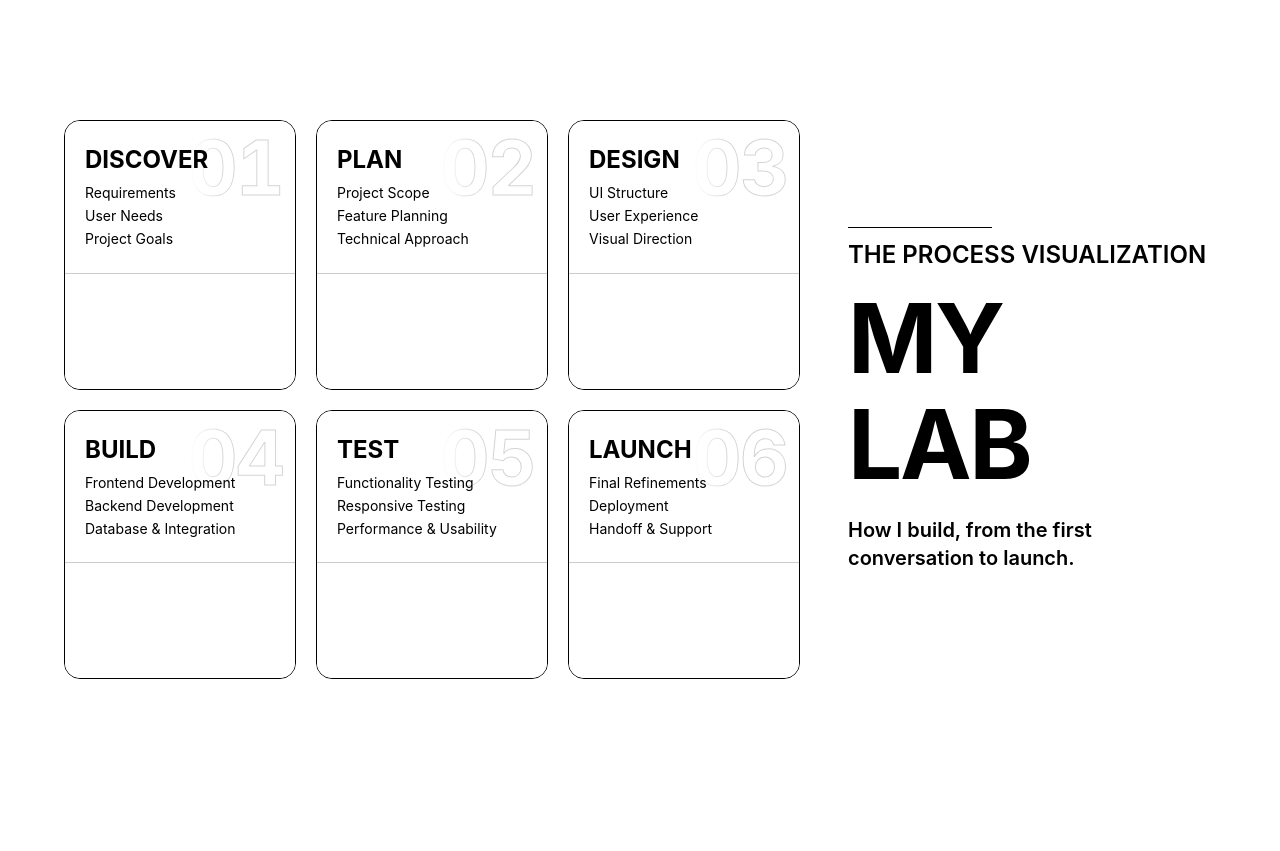
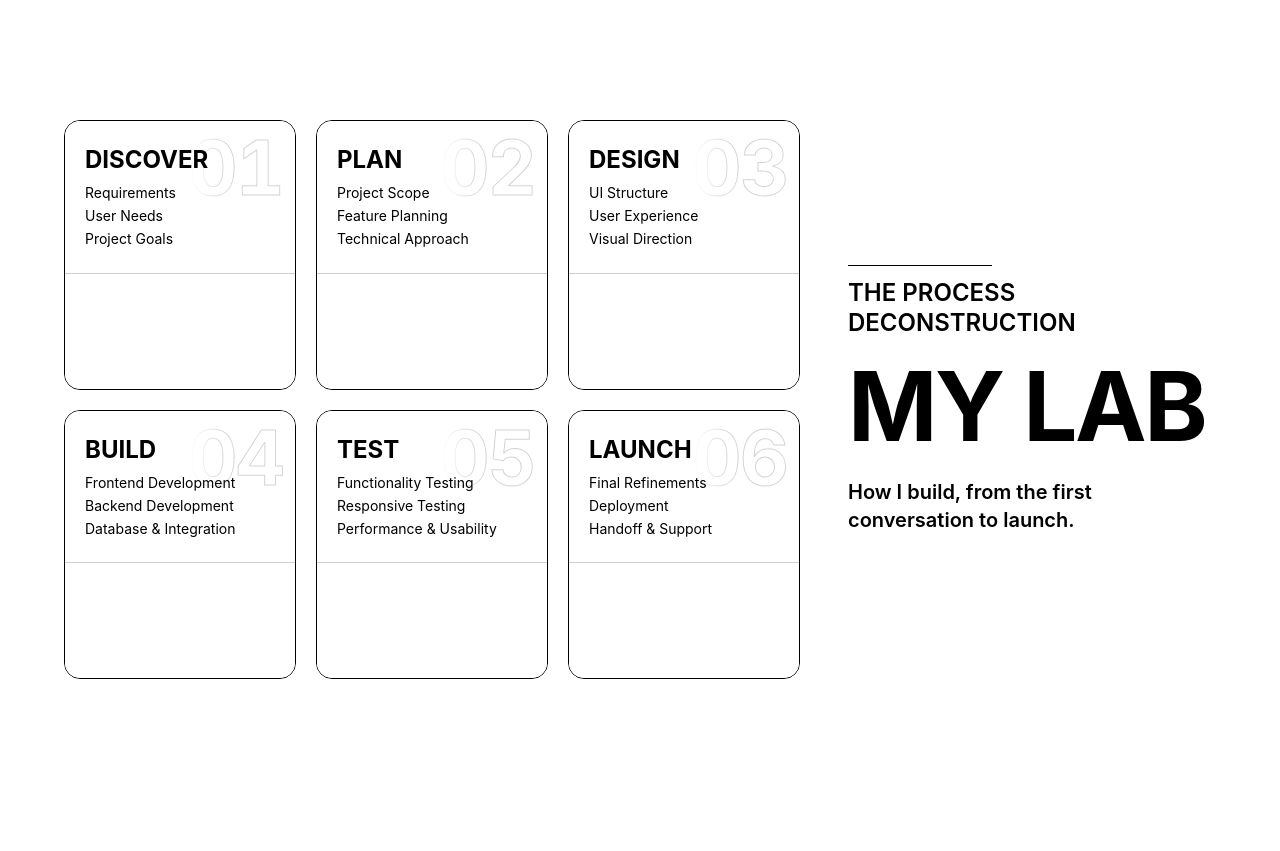
Before and after one commit to shuaiby18/portfolio, a React app: page / in a window 1280 px wide. Shown: the part 5940-6791 px from the top of the page. Built offline with nearby package versions, Linux system fonts and the light colour scheme; the HTML template or start-up script is replaced by a standard one.

Commit message:
Feat: Implemented tablet layout for process section

```diff
--- a/src/components/Process.jsx
+++ b/src/components/Process.jsx
@@ -36,28 +36,28 @@ const processSteps = [
 function Process() {
   return (
     <section id="process" className="py-20">
-      <div className="max-w-7xl mx-auto px-6 md:px-10 lg:px-16">
+      <div className="max-w-7xl mx-auto px-6 md:px-10 lg:px-16 @container/process">
         {/* Mobile layout */}
         <div className="min-[800px]:hidden">
           {/* Mobile introduction */}
           <div
             className="
-              min-w-0 grid grid-cols-[auto_minmax(0,1fr)] items-center
+              min-w-0 grid grid-cols-[minmax(0,1fr)_auto] items-center
+              max-[360px]:grid-cols-[minmax(0,1fr)_minmax(0,1.2fr)]
               gap-x-2 min-[384px]:gap-x-4 gap-y-2 mb-8
             "
           >
-            <div className="w-fit text-left self-end min-[550px]:self-center">
+            <div className="min-w-0 w-fit max-w-full text-left self-end min-[550px]:self-center">
               <div aria-hidden="true" className="w-full h-px bg-black mb-1" />
 
               <p className="text-[clamp(0.75rem,0.70rem_+_1vw,2rem)] font-semibold leading-tight">
-                <span className="block">THE PROCESS</span>{" "}
-                <span className="block">VISUALIZATION</span>
+                THE PROCESS DECONSTRUCTION
               </p>
             </div>
 
             <h2
               className="
-                min-w-0 text-right
+                min-w-0 text-right min-[360px]:whitespace-nowrap
                 text-[clamp(3rem,1rem_+_7.5vw,6rem)]
                 leading-[1.1] font-bold tracking-tight
               "
@@ -66,7 +66,8 @@ function Process() {
             </h2>
 
             <p className="col-span-2 text-[clamp(13px,2.5vw,16px)] leading-snug">
-              How I build, from the first conversation to launch.            </p>
+              How I build, from the first conversation to launch.
+            </p>
           </div>
 
           {/* Mobile process cards */}
@@ -113,58 +114,59 @@ function Process() {
           </div>
         </div>
 
-        <div className="max-[800px]:hidden xl:grid xl:grid-cols-[minmax(0,2fr)_minmax(0,1fr)] xl:items-center xl:gap-12">
+        {/* Tablet and desktop layout */}
+        <div
+          className="
+            hidden min-[800px]:grid
+            grid-cols-[minmax(0,2fr)_minmax(0,1fr)]
+            items-center gap-6
+            min-[800px]:@min-[956px]/process:gap-12
+          "
+        >
           {/* Section introduction */}
-          <div className="mb-16 xl:order-2 xl:mb-0">
-            <div className="hidden xl:block xl:mb-4">
+          <div className="order-2">
+            <div className="mb-4">
               <div aria-hidden="true" className="w-36 h-px bg-black mb-3" />
 
               <p className="text-[clamp(0.75rem,0.70rem_+_1vw,2rem)] font-semibold leading-tight">
-                THE PROCESS VISUALIZATION
+                THE PROCESS DECONSTRUCTION
               </p>
             </div>
 
             <h2
               className="
-                text-8xl font-bold text-center
-                xl:text-left xl:text-[clamp(3rem,1rem_+_7.5vw,6rem)]
-                xl:leading-[1.1] xl:tracking-tight
+                text-left text-[clamp(3rem,1rem_+_7.5vw,6rem)]
+                leading-[1.1] font-bold tracking-tight
               "
             >
-              <span className="xl:block">MY</span>{" "}
-              <span className="xl:block">LAB</span>
+              <span className="block">MY LAB</span>{" "}
             </h2>
 
-            <p className="hidden xl:block xl:mt-5 xl:max-w-xs xl:text-xl xl:font-semibold xl:leading-snug">
+            <p className="mt-5 max-w-xs text-xl font-semibold leading-snug">
               How I build, from the first conversation to launch.
             </p>
           </div>
 
-          {/* Process cards */}
-          <div className="grid grid-cols-6 gap-4 xl:order-1 xl:grid-cols-3 xl:gap-5">
+          {/* Tablet and desktop process cards */}
+          <div
+            className="
+              order-1 grid grid-cols-3 gap-3
+              min-[800px]:@min-[956px]/process:gap-5
+            "
+          >
             {processSteps.map((step, index) => (
               <div
                 key={step.title}
-                className="
-                  relative border rounded-xl min-h-[400px] flex overflow-hidden
-                  xl:min-h-[260px] xl:rounded-2xl xl:border-black
-                "
+                className="relative min-h-[260px] flex overflow-hidden border border-black rounded-2xl"
               >
-                <div
-                  aria-hidden="true"
-                  className="absolute left-0 top-0 bottom-0 w-3 bg-black xl:hidden"
-                />
-
-                {/* Existing vertical label */}
-                <div className="w-full flex items-center justify-center xl:hidden">
-                  <h3 className="text-4xl font-bold [writing-mode:vertical-rl] rotate-180">
-                    {step.title}
-                  </h3>
-                </div>
-
-                {/* Desktop card */}
-                <div className="hidden xl:flex xl:min-w-0 xl:flex-1 xl:flex-col">
-                  <div className="relative isolate flex flex-1 flex-col justify-center bg-white px-5 py-6 text-black">
+                <div className="flex min-w-0 flex-1 flex-col">
+                  <div
+                    className="
+                      relative isolate flex flex-1 flex-col justify-center
+                      bg-white px-3 py-6 text-black
+                      min-[800px]:@min-[956px]/process:px-5
+                    "
+                  >
                     <span
                       aria-hidden="true"
                       className="
@@ -179,7 +181,12 @@ function Process() {
                     </span>
 
                     <div className="relative">
-                      <h3 className="text-2xl font-bold leading-tight">
+                      <h3
+                        className="
+                          text-lg font-bold leading-tight
+                          min-[800px]:@min-[956px]/process:text-2xl
+                        "
+                      >
                         {step.title}
                       </h3>
 
```
